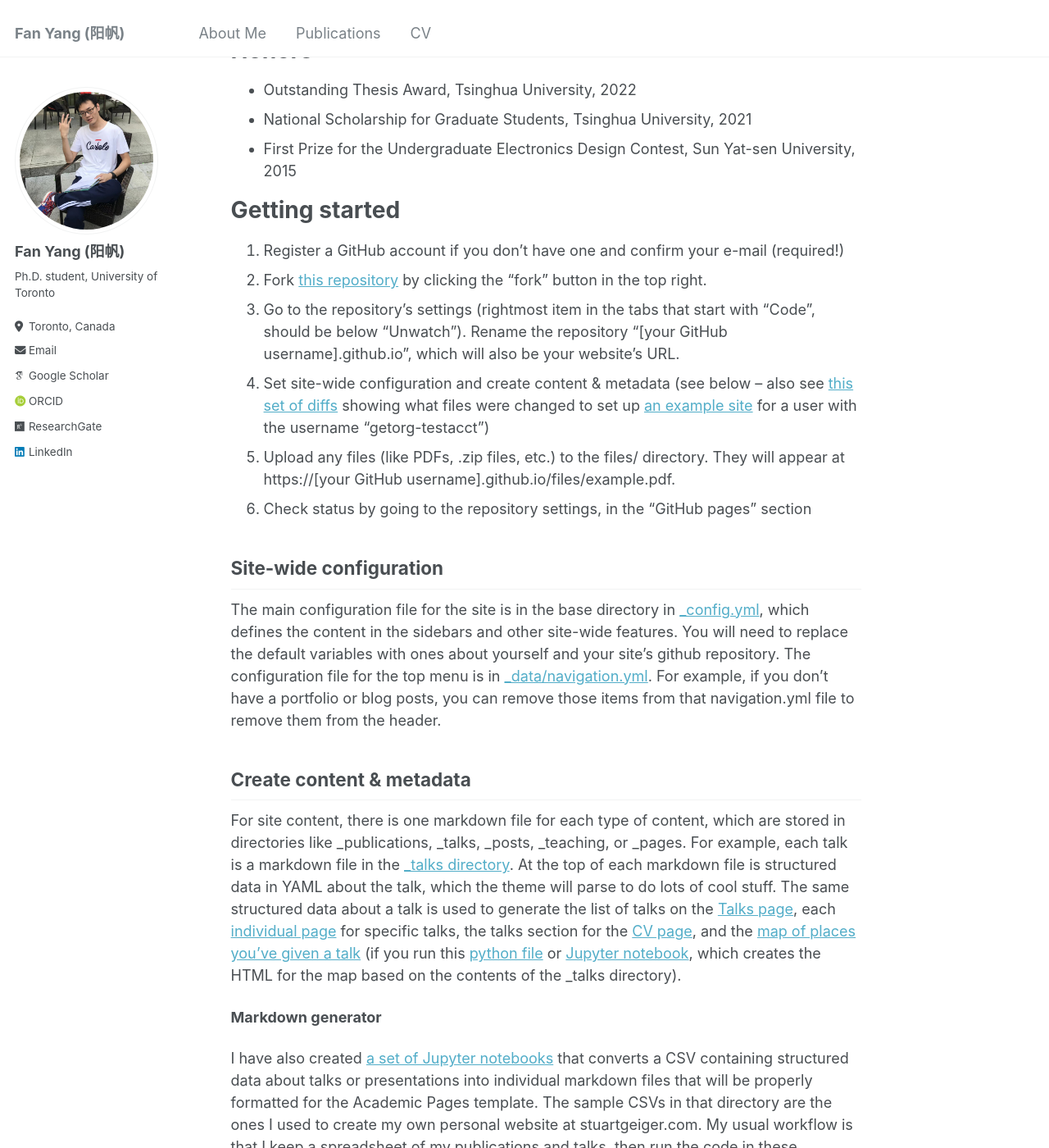
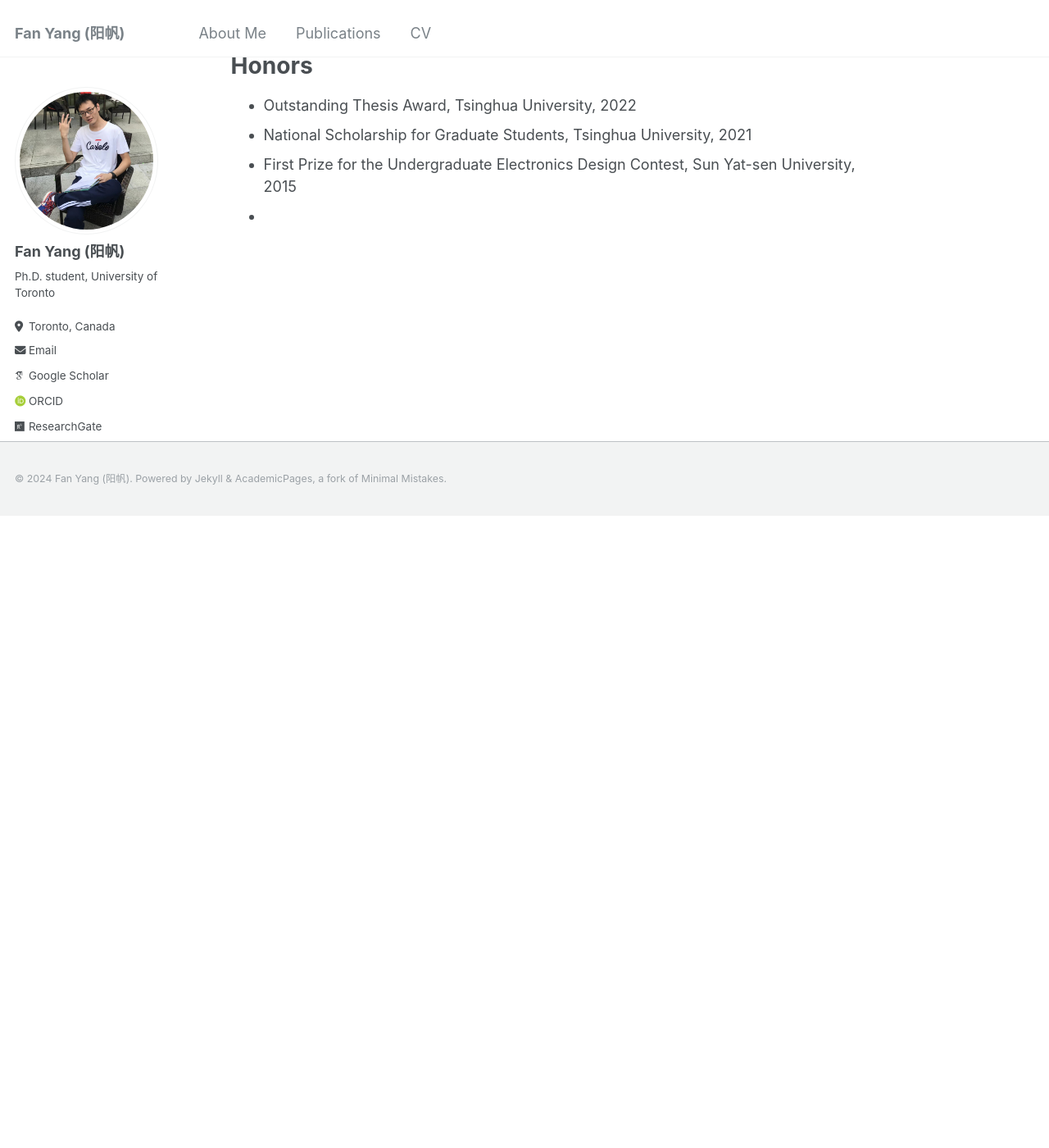
Before and after one commit to fanyang-uoft/fanyang-uoft.github.io, a Jekyll site: the page built from _pages/about.md, in a window 1280 px wide and 1400 px high, scrolled down 1059 px. Shown: the whole window at 82% size. Built offline with Jekyll 4.4.1, drawn with Linux system fonts in a browser that asks for light colours; some web fonts are replaced; after the commit the page ends 1689 px from its top, so only the background shows below that; some of the changed text lies outside the part shown.

Commit message:
Update about.md

```diff
--- a/_pages/about.md
+++ b/_pages/about.md
@@ -39,42 +39,11 @@ Journal of Lightwave Technology (JLT), 2021
 **Fan Yang**, Kai Zhang, Yongzhi Zhai, Yuhan Dong
 IEEE International Conference on Communications (ICC), 2021
 
+***
 
 <a id="honors"></a>Honors
 ===========
 * Outstanding Thesis Award, Tsinghua University, 2022
 * National Scholarship for Graduate Students, Tsinghua University, 2021
 * First Prize for the Undergraduate Electronics Design Contest, Sun Yat-sen University, 2015
-
-Getting started
-======
-1. Register a GitHub account if you don't have one and confirm your e-mail (required!)
-1. Fork [this repository](https://github.com/academicpages/academicpages.github.io) by clicking the "fork" button in the top right.
-1. Go to the repository's settings (rightmost item in the tabs that start with "Code", should be below "Unwatch"). Rename the repository "[your GitHub username].github.io", which will also be your website's URL.
-1. Set site-wide configuration and create content & metadata (see below -- also see [this set of diffs](http://archive.is/3TPas) showing what files were changed to set up [an example site](https://getorg-testacct.github.io) for a user with the username "getorg-testacct")
-1. Upload any files (like PDFs, .zip files, etc.) to the files/ directory. They will appear at https://[your GitHub username].github.io/files/example.pdf.
-1. Check status by going to the repository settings, in the "GitHub pages" section
-
-Site-wide configuration
-------
-The main configuration file for the site is in the base directory in [_config.yml](https://github.com/academicpages/academicpages.github.io/blob/master/_config.yml), which defines the content in the sidebars and other site-wide features. You will need to replace the default variables with ones about yourself and your site's github repository. The configuration file for the top menu is in [_data/navigation.yml](https://github.com/academicpages/academicpages.github.io/blob/master/_data/navigation.yml). For example, if you don't have a portfolio or blog posts, you can remove those items from that navigation.yml file to remove them from the header.
-
-Create content & metadata
-------
-For site content, there is one markdown file for each type of content, which are stored in directories like _publications, _talks, _posts, _teaching, or _pages. For example, each talk is a markdown file in the [_talks directory](https://github.com/academicpages/academicpages.github.io/tree/master/_talks). At the top of each markdown file is structured data in YAML about the talk, which the theme will parse to do lots of cool stuff. The same structured data about a talk is used to generate the list of talks on the [Talks page](https://academicpages.github.io/talks), each [individual page](https://academicpages.github.io/talks/2012-03-01-talk-1) for specific talks, the talks section for the [CV page](https://academicpages.github.io/cv), and the [map of places you've given a talk](https://academicpages.github.io/talkmap.html) (if you run this [python file](https://github.com/academicpages/academicpages.github.io/blob/master/talkmap.py) or [Jupyter notebook](https://github.com/academicpages/academicpages.github.io/blob/master/talkmap.ipynb), which creates the HTML for the map based on the contents of the _talks directory).
-
-**Markdown generator**
-
-I have also created [a set of Jupyter notebooks](https://github.com/academicpages/academicpages.github.io/tree/master/markdown_generator
-) that converts a CSV containing structured data about talks or presentations into individual markdown files that will be properly formatted for the Academic Pages template. The sample CSVs in that directory are the ones I used to create my own personal website at stuartgeiger.com. My usual workflow is that I keep a spreadsheet of my publications and talks, then run the code in these notebooks to generate the markdown files, then commit and push them to the GitHub repository.
-
-How to edit your site's GitHub repository
-------
-Many people use a git client to create files on their local computer and then push them to GitHub's servers. If you are not familiar with git, you can directly edit these configuration and markdown files directly in the github.com interface. Navigate to a file (like [this one](https://github.com/academicpages/academicpages.github.io/blob/master/_talks/2012-03-01-talk-1.md) and click the pencil icon in the top right of the content preview (to the right of the "Raw | Blame | History" buttons). You can delete a file by clicking the trashcan icon to the right of the pencil icon. You can also create new files or upload files by navigating to a directory and clicking the "Create new file" or "Upload files" buttons.
-
-Example: editing a markdown file for a talk
-![Editing a markdown file for a talk](/images/editing-talk.png)
-
-For more info
-------
-More info about configuring Academic Pages can be found in [the guide](https://academicpages.github.io/markdown/). The [guides for the Minimal Mistakes theme](https://mmistakes.github.io/minimal-mistakes/docs/configuration/) (which this theme was forked from) might also be helpful.
+*
```
